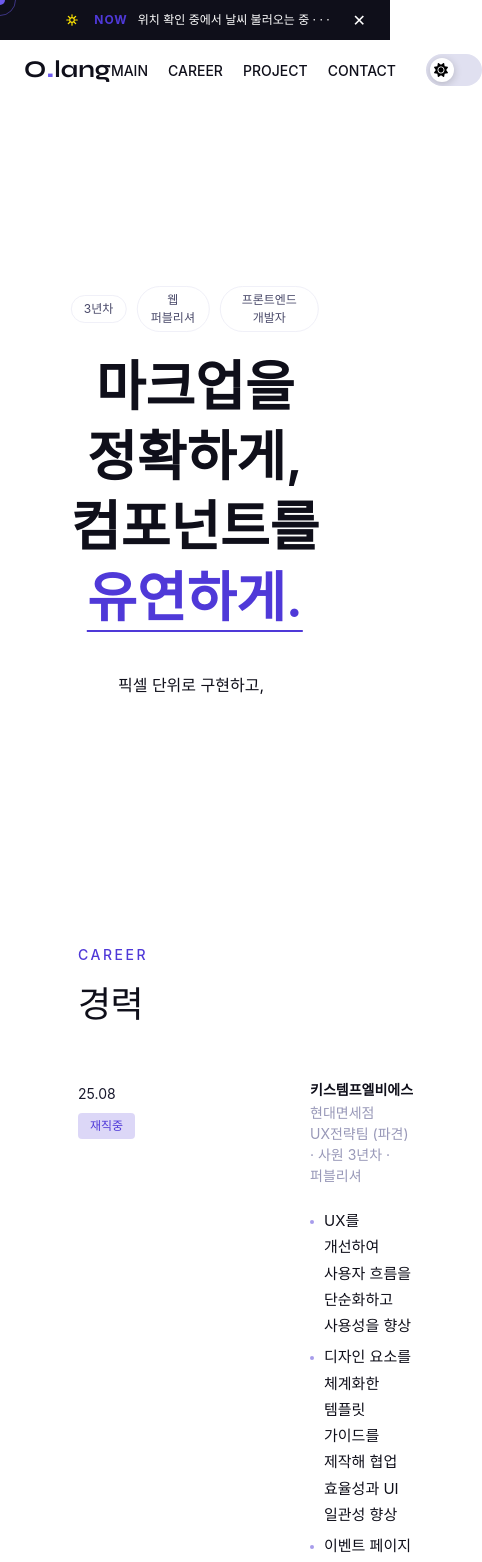
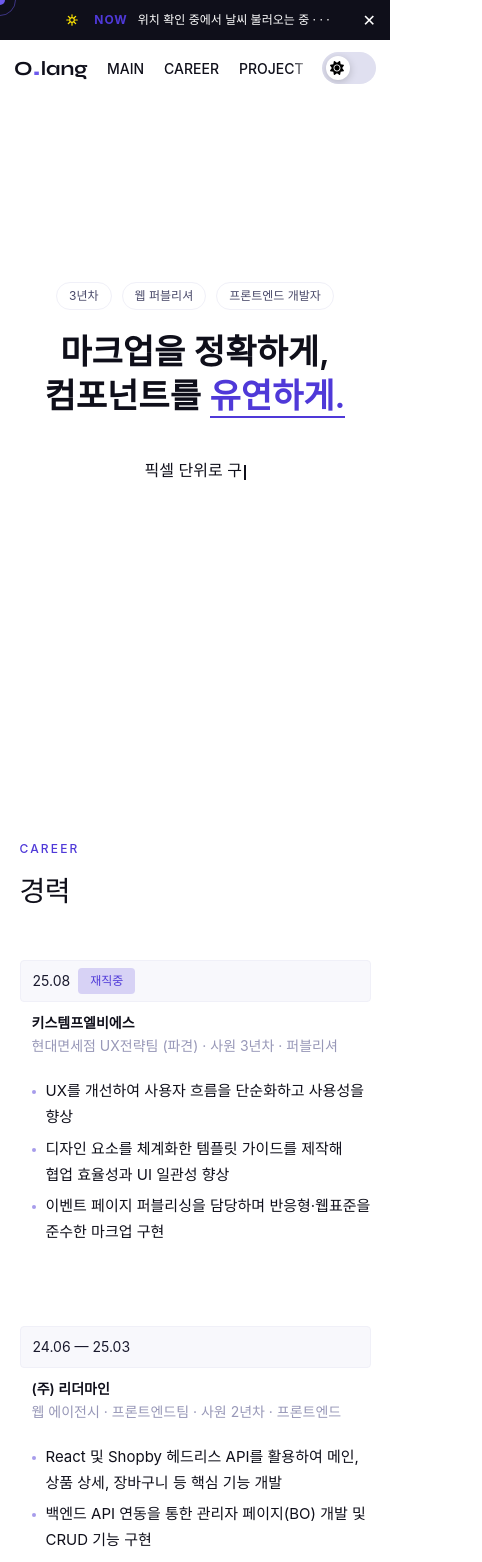
Before and after one commit to oLangS2/portfolio, a React (Create React App) app: page / in a window 390 px wide. Shown: the top 1562 px of the page, 482 px wide, since content can reach past the window. Built offline with nearby package versions, Linux system fonts and the light colour scheme; no server answers; a web font is replaced by a local one.

Commit message:
feat: 모바일 767px, 타블렛 1023px 반응형 작업완료

```diff
--- a/src/components/layout/Header.scss
+++ b/src/components/layout/Header.scss
@@ -1,5 +1,6 @@
 @use '../../styles/reset';
 @use '../../styles/variables' as var;
+@use '../../styles/mixins' as m;
 
 .weather-banner + .header{
     top: 40px;
@@ -19,7 +20,12 @@
     transition: background .4s ease,
     backdrop-filter .4s ease;
 
+    @include m.mobile{
+      padding: 12px 14px;
+    }
+
     &__logo{
+      flex-shrink: 1;
         font-family: 'Syne', sans-serif;
         font-weight: 700;
         font-size: 24px;
@@ -27,6 +33,9 @@
             color:var(--point-light);
             font-size: 30px;
             line-height: 24px;
+        }
+        @include m.mobile{
+          font-size: 20px;
         }
     }
 
@@ -99,9 +108,36 @@
         text-transform: uppercase;
         font-size: 14px;
         font-weight: 500;
+        position: relative;
+
+        @include m.mobile {
+          width: calc(100% - 56px);
+          overflow-x: auto;
+
+          -webkit-mask-image:
+            linear-gradient(
+              to right,
+              black 0%,
+              black 90%,
+              transparent 100%
+            );
+
+          mask-image:
+            linear-gradient(
+              to right,
+              black 0%,
+              black 90%,
+              transparent 100%
+            );
+        }
     }
 }
 nav{
     display: flex;
-    gap: 30px;
+    gap: 10px;
+    justify-content: space-between;
+
+    @include m.mobile{
+      width: calc(100% - 93px);
+    }
 }
--- a/src/components/layout/WeatherBanner.scss
+++ b/src/components/layout/WeatherBanner.scss
@@ -1,4 +1,5 @@
 @use '../../styles/variables' as var;
+@use '../../styles/mixins' as m;
 
 .weather-banner {
   width: 100%;
@@ -11,6 +12,10 @@
   position: sticky;
   top: 0;
   z-index: 1000;
+
+  @include m.mobile {
+    padding: 8px 14px;
+  }
 
   &__left {
     display: flex;
@@ -66,6 +71,10 @@
     border-radius: 20px;
     padding: 2px 10px;
     white-space: nowrap;
+
+    @include m.mobile{
+      display: none;
+    }
   }
 
   &__close-btn {
@@ -78,8 +87,13 @@
     font-size: 16px;
     transition: color 0.2s;
 
+    @include m.mobile {
+      right: 14px;
+    }
+
     &:hover {
       color: var(--white-0);
     }
+
   }
 }
--- a/src/components/sections/Career.scss
+++ b/src/components/sections/Career.scss
@@ -1,11 +1,24 @@
 @use '../../styles/variables' as var;
+@use '../../styles/mixins' as m;
 
 .career {
     padding: 100px 0px;
 
+    @include m.mobile{
+      padding: 0 0 100px 0;
+    }
+
     &__inner {
       max-width: 60vw;
       margin: 0 auto;
+
+      @include m.tablet{
+        max-width: 80vw;
+      }
+
+      @include m.mobile{
+        max-width: 90vw;
+      }
     }
 
     &__eyebrow {
@@ -15,6 +28,10 @@
       text-transform: uppercase;
       color: var(--point);
       margin-bottom: 12px;
+
+      @include m.mobile{
+        font-size: 12px;
+      }
     }
 
     &__title {
@@ -22,6 +39,10 @@
       font-weight: 500;
       letter-spacing: -0.02em;
       margin-bottom: 48px;
+
+      @include m.mobile{
+        font-size: 28px;
+      }
     }
 
     &__list {
@@ -38,6 +59,14 @@
       padding-bottom: 40px;
       margin-bottom: 40px;
 
+      @include m.tablet{
+        grid-template-columns: 130px 1fr;
+      }
+
+      @include m.mobile{
+        display: block;
+      }
+
       &:last-child {
         border-bottom: none;
         padding-bottom: 0;
@@ -51,10 +80,22 @@
       flex-direction: column;
       gap: 8px;
 
+      @include m.mobile{
+        flex-direction: row;
+        border: 1px solid var(--gray-5);
+        border-radius: 4px;
+        padding: 7px 12px;
+        background-color: var(--gray-6);
+      }
+
       span {
         font-size: 14px;
         color: var(--gray-1);
         line-height: 1.6;
+
+        @include m.mobile{
+          line-height: 26px;
+        }
       }
     }
 
@@ -76,6 +117,11 @@
       display: flex;
       flex-direction: column;
       gap: 2px;
+
+      @include m.mobile{
+        margin-top: 10px;
+        padding: 0 0 0 12px;
+      }
     }
 
     &__company {
--- a/src/components/sections/Contact.scss
+++ b/src/components/sections/Contact.scss
@@ -1,4 +1,5 @@
 @use '../../styles/variables' as var;
+@use '../../styles/mixins' as m;
 
 .contact {
     padding: 100px 0px 0;
@@ -7,6 +8,10 @@
       max-width: 60vw;
       margin: 0 auto;
       text-align: center;
+
+      @include m.mobile{
+        max-width: 90vw;
+      }
     }
 
     &__eyebrow {
@@ -16,6 +21,10 @@
       text-transform: uppercase;
       color: var(--point);
       margin-bottom: 12px;
+
+      @include m.mobile{
+        font-size: 12px;
+      }
     }
 
     &__title {
@@ -23,6 +32,10 @@
       font-weight: 500;
       letter-spacing: -0.02em;
       margin-bottom: 48px;
+
+      @include m.mobile{
+        font-size: 28px;
+      }
     }
 
     &__btn-flex{
@@ -30,6 +43,11 @@
         align-items: center;
         justify-content: center;
         gap: 15px;
+        margin: 50px 0;
+
+        @include m.mobile{
+          flex-direction: column;
+        }
     }
 
     &__btn {
@@ -43,6 +61,11 @@
         font-weight: 600;
         margin-bottom: 100px;
         transition: .2s;
+
+        @include m.mobile{
+          margin: 0;
+          width: 100%;
+        }
 
         &:hover{
           transform: translateY(-3px);
--- a/src/components/sections/MainVisual.scss
+++ b/src/components/sections/MainVisual.scss
@@ -1,4 +1,5 @@
 @use '../../styles/variables' as var;
+@use '../../styles/mixins' as m;
 
 .main-visual{
     width: 100%;
@@ -11,6 +12,7 @@
         left: 50%;
         top: 25%;
         transform: translateX(-50%);
+        width: 100%
     }
     &__tag{
         display: flex;
@@ -32,6 +34,10 @@
         font-size: 54px;
         font-weight: 600;
         line-height: 1.3;
+
+        @include m.mobile {
+            font-size: 34px;
+        }
     }
 
     &__highlight{
--- a/src/components/sections/ProjectModal.scss
+++ b/src/components/sections/ProjectModal.scss
@@ -1,4 +1,5 @@
 @use '../../styles/variables' as var;
+@use '../../styles/mixins' as m;
 
 .moverlay {
     position: fixed; inset: 0; z-index: 900;
@@ -15,6 +16,7 @@
 
   .modal {
     background: var(--white-0);
+    border: 1px solid var(--gray-5);
     border-radius: 20px;
     width: 100%; max-width: 60vw;
     max-height: 88vh; overflow-y: auto;
@@ -22,6 +24,15 @@
     transition: transform .3s;
     scrollbar-width: none;
     -ms-overflow-style: none;
+
+    @include m.tablet{
+      max-width: 80vw;
+    }
+
+    @include m.mobile{
+      max-width: 90vw;
+    }
+
     &::-webkit-scrollbar {
       display: none;
     }
@@ -32,6 +43,10 @@
       height: 150px; position: relative;
       display: flex; align-items: flex-end;
       padding: 24px 30px;
+
+      @include m.mobile{
+        padding: 24px 20px;
+      }
     }
 
     &__hero-bg {
@@ -52,18 +67,32 @@
     }
 
     &__kicker {
-      font-size: 11px; font-weight: 00; letter-spacing: 0.12em;
+      font-size: 11px;
+      letter-spacing: 0.12em;
       margin-left: 4px;
-      text-transform: uppercase; color: var(--gray-3);
+      text-transform: uppercase;
+      color: var(--gray-3);
       margin-bottom: 20px;
     }
 
     &__title {
-      font-size: 30px; font-weight: 700;
-      letter-spacing: -0.02em; color: var(--gray-0); line-height: 1;
+      font-size: 30px;
+      font-weight: 700;
+      letter-spacing: -0.02em;
+      color: var(--gray-0); line-height: 1;
+
+      @include m.mobile{
+        font-size: 24px;
+      }
     }
 
-    &__body { padding: 30px; }
+    &__body {
+      padding: 30px;
+
+      @include m.mobile{
+        padding: 20px;
+      }
+    }
 
     &__metrics {
       display: flex; gap: 28px;
@@ -121,6 +150,10 @@
   .screenshot-grid {
     display: grid; grid-template-columns: 1fr 1fr;
     gap: 10px; margin-bottom: 28px;
+
+    @include m.mobile{
+      grid-template-columns: 1fr;
+    }
   }
 
   .screenshot-slot {
@@ -167,6 +200,7 @@
     font-size: 14px; color: var(--gray-0);
     text-align: left; cursor: pointer; gap: 12px;
     transition: background .15s;
+    line-height: 1.5;
 
     &:hover { background: var(--gray-5); }
   }
--- a/src/components/sections/Projects.scss
+++ b/src/components/sections/Projects.scss
@@ -1,4 +1,5 @@
 @use '../../styles/variables' as var;
+@use '../../styles/mixins' as m;
 
 .projects {
     padding: 100px 0px;
@@ -6,6 +7,14 @@
     &__inner {
       max-width: 60vw;
       margin: 0 auto;
+
+      @include m.tablet{
+        max-width: 80vw;
+      }
+
+      @include m.mobile{
+        max-width: 90vw;
+      }
     }
 
     &__eyebrow {
@@ -15,6 +24,10 @@
       text-transform: uppercase;
       color: var(--point);
       margin-bottom: 12px;
+
+      @include m.mobile{
+        font-size: 12px;
+      }
     }
 
     &__title {
@@ -22,6 +35,10 @@
       font-weight: 500;
       letter-spacing: -0.02em;
       margin-bottom: 48px;
+
+      @include m.mobile{
+        font-size: 28px;
+      }
     }
 
     &__grid {
@@ -29,7 +46,13 @@
       grid-template-columns: repeat(3, 1fr);
       gap: 16px;
 
-      @media (max-width: 900px) { grid-template-columns: 1fr; }
+      @include m.tablet{
+        grid-template-columns: repeat(2, 1fr);
+      }
+
+      @include m.mobile{
+        grid-template-columns: 1fr;
+      }
     }
 }
 
--- a/src/styles/_mixins.scss
+++ b/src/styles/_mixins.scss
@@ -1 +1,13 @@
-//미디어쿼리, 믹스인 함수
+@use './variables' as v;
+
+@mixin mobile {
+  @media (max-width: v.$mobile) {
+    @content;
+  }
+}
+
+@mixin tablet {
+  @media (max-width: v.$tablet) {
+    @content;
+  }
+}
--- a/src/styles/_variables.scss
+++ b/src/styles/_variables.scss
@@ -9,9 +9,11 @@ $gray-6: #f8f8fc;
 $point: #4f39d8;
 $point-light: #6d5aed;
 $point-dark: #3730a3;
+$mobile: 767px;
+$tablet: 1023px;
 
+/* 라이트 모드  */
 :root {
-  /* Light */
   --white-0: #{$white-0};
 
   --gray-0: #{$gray-0};
```
